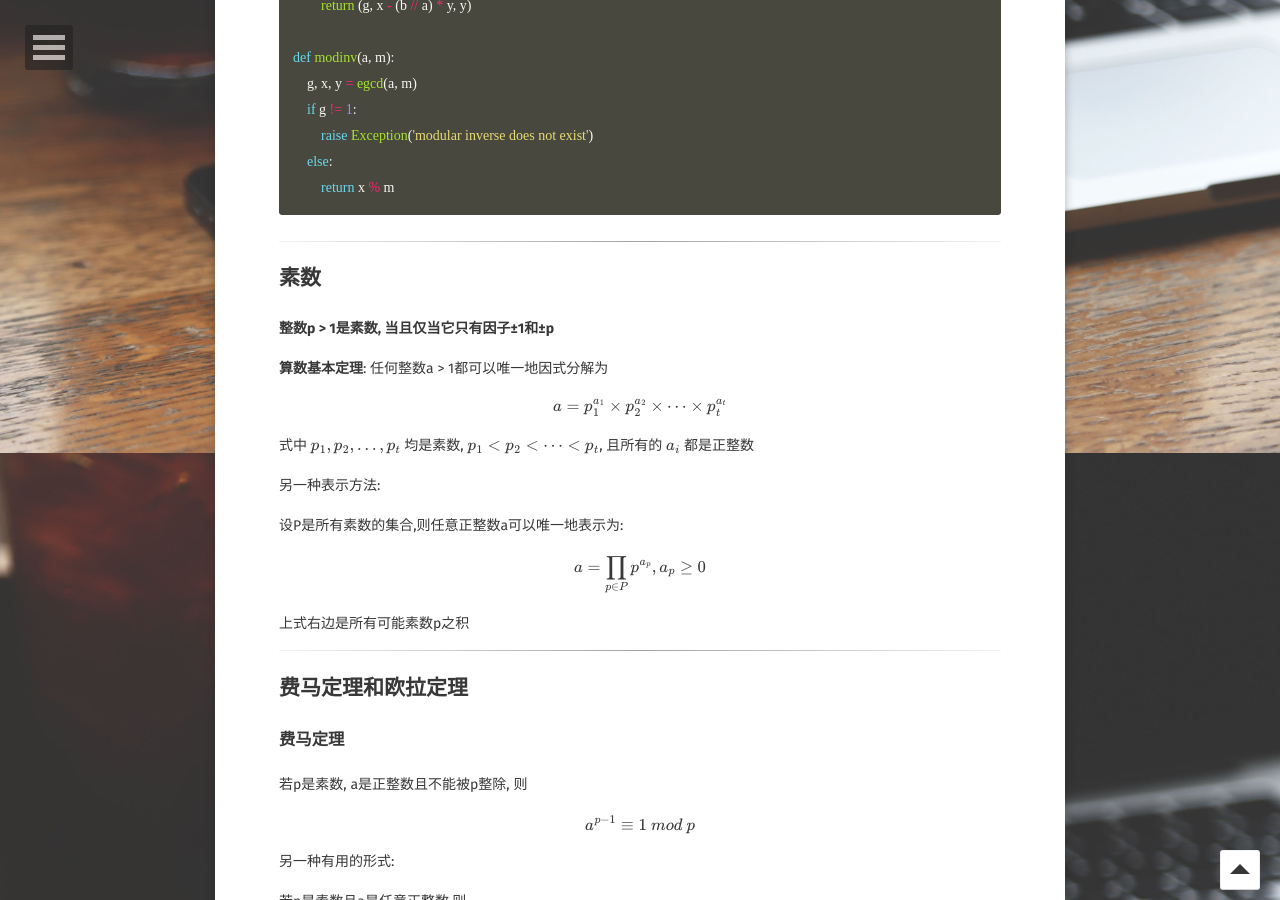
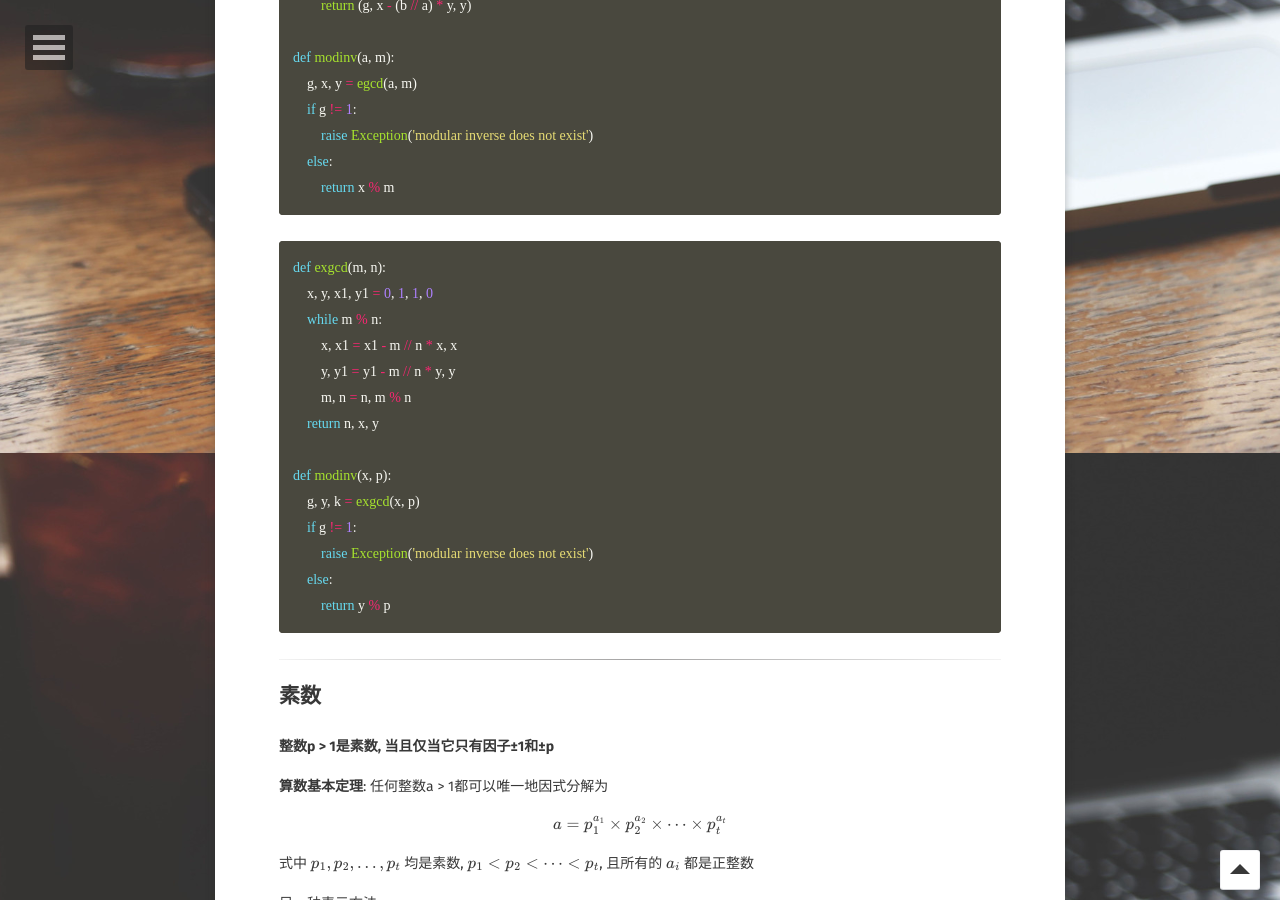
Before and after one commit to gmcnqaq/gmcnqaq, a Jekyll site: the page built from _posts/2019-04-04-number-theory-basis.md, in a window 1280 px wide and 900 px high, scrolled down 3147 px. Built offline with Jekyll 4.4.1, drawn with Linux system fonts in a browser that asks for light colours; some web fonts are replaced; formulas are drawn with MathJax 3; comment, search, counter and statistics services are not loaded.

Commit message:
Update 2019-04-04-number-theory-basis.md

````diff
--- a/_posts/2019-04-04-number-theory-basis.md
+++ b/_posts/2019-04-04-number-theory-basis.md
@@ -133,6 +133,23 @@ def modinv(a, m):
         raise Exception('modular inverse does not exist')
     else:
         return x % m
+```
+
+```python
+def exgcd(m, n):
+    x, y, x1, y1 = 0, 1, 1, 0
+    while m % n:
+        x, x1 = x1 - m // n * x, x
+        y, y1 = y1 - m // n * y, y
+        m, n = n, m % n
+    return n, x, y
+
+def modinv(x, p):
+    g, y, k = exgcd(x, p)
+    if g != 1:
+        raise Exception('modular inverse does not exist')
+    else:
+        return y % p
 ```
 ---
 
````
